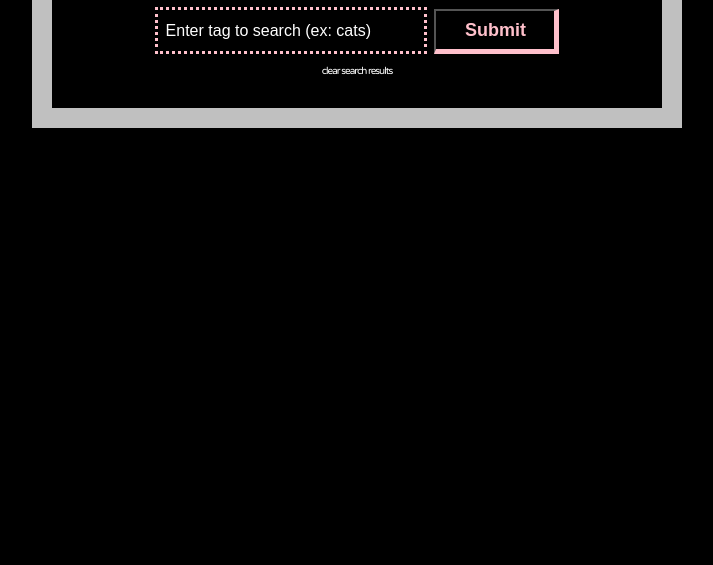
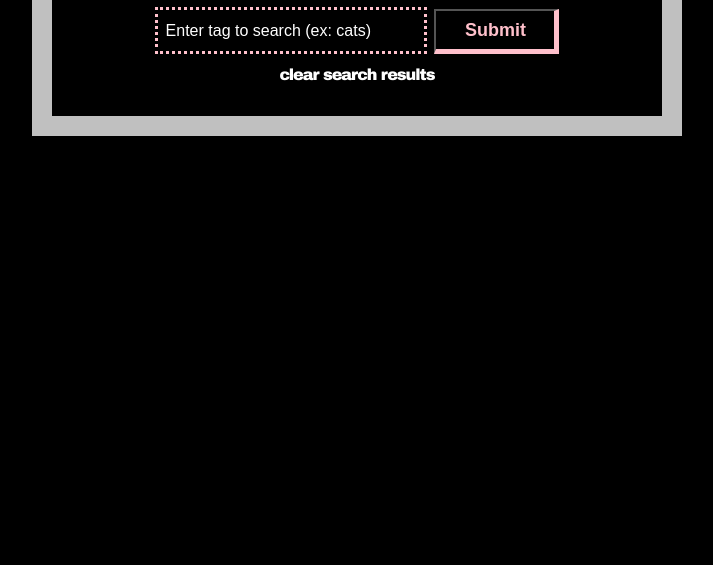
Before and after one commit to cdeeter/Flickr-photo-finder, a plain HTML site: page index.html in a window 1280 px wide. Shown: the part 235-800 px from the top of the page, without its empty margins (283-996 px from the left). Drawn offline with nearby package versions, Linux system fonts and the light colour scheme.

Commit message:
edited "clear search results" link

```diff
--- a/css/main.css
+++ b/css/main.css
@@ -2119,4 +2119,6 @@ p {
   color: white;
   text-decoration: none;
   letter-spacing: -1px;
-}
+  font-size: 16px;
+  font-family: "Arial Black", Arial, Tahoma;
+}
```
